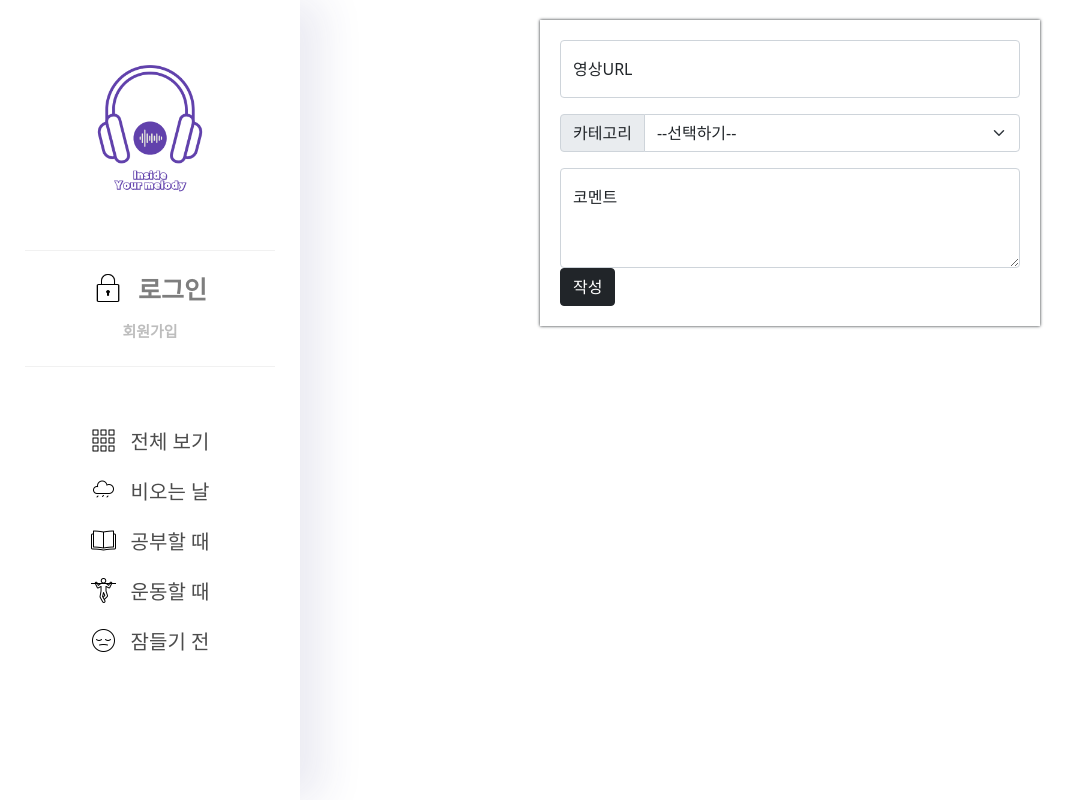
After one commit to yeun38/Inside-Your-Melody, a Flask app: template templates/post.html in a window 1280 px wide. The commit adds this page. Shown: the whole page, without its empty margins (0-1080 px from the left). Run offline with Flask 2, Linux system fonts and the light colour scheme; the template is opened without the code that fills it, so the values that code supplies are empty.

Commit message:
1차 리스트 병합용.

```diff
--- a/app.py
+++ b/app.py
@@ -0,0 +1,46 @@
+from flask import Flask, render_template, request, jsonify
+import requests
+from bs4 import BeautifulSoup
+from pymongo import MongoClient
+app = Flask(__name__)
+
+client = MongoClient('mongodb+srv://test:sparta@cluster0.m59gg.mongodb.net/Cluster0?retryWrites=true&w=majority')
+db = client.dbsparta
+
+@app.route('/')
+def home():
+    return render_template('index.html')
+
+@app.route("/post", methods=["POST"])
+def web_post_post():
+    url_receive = request.form['url_give']    #서버로써 받아오는 값 3개
+    comment_receive = request.form['comment_give']
+    category_receive = request.form['category_give']
+    doc = {     #그 값3개를 doc에 딕셔너리형태로 넣고 db에 저장.
+        'url': url_receive,
+        'category' : category_receive,
+        'comment': comment_receive,
+    }
+    db.musics.insert_one(doc)
+    return jsonify({'msg': '작성 완료!'})
+
+@app.route("/musics", methods=["GET"])
+def musics_get():
+    music_list = list(db.musics.find({},{'_id':False}))
+    return jsonify({'musics':music_list})
+
+def getviewcount():
+
+    headers = {
+        'User-Agent': 'Mozilla/5.0 (Windows NT 10.0; Win64; x64)AppleWebKit/537.36 (KHTML, like Gecko) Chrome/73.0.3683.86 Safari/537.36'}
+    data = requests.get('https://www.youtube.com/watch?v=CS7ZmPGixjQ', headers=headers)
+
+    soup = BeautifulSoup(data.text, 'html.parser')
+    viewcount = soup.selectOne('#formatted-snippet-text > span:nth-child(1)')
+    print(viewcount)
+
+
+
+
+if __name__ == '__main__':
+    app.run('0.0.0.0', port=5000, debug=True)
--- a/static/header.css
+++ b/static/header.css
@@ -99,3 +99,17 @@ main {margin-left: 300px;}
 .musicList {
 
 }
+
+.musicList > .wrap {
+
+    margin: 10px 10px 10px 10px;
+}
+
+.mypost {
+            max-width: 500px;
+            width: 95%;
+            margin: 20px auto 0px auto;
+
+            box-shadow: 0px 0px 3px 0px;
+            padding: 20px;
+        }
--- a/static/header.js
+++ b/static/header.js
@@ -2,7 +2,8 @@ $(document).ready(
     function animated() {
         for (i = 0; i < $('.icos').length; i++) {
             let target = $('.icos')[i]
-            let url = $(target).css('background-image').split('Melody')[1].split('.')[0]
+            let url = $(target).css('background-image').replace(/^url\(['"](.+)['"]\)/, '$1');
+            url = url.split(window.origin)[1].split('.')[0]
             target.addEventListener('mouseover', function move() {
                 let newUrl = '../' + url + '.gif'
                 $(target).css('background-image', 'url(' + newUrl + ')')
@@ -14,3 +15,70 @@ $(document).ready(
         }
     }
 )
+
+
+
+
+function post() {
+    let url = $('#url').val()
+    let category = $('#category').val()
+    let comment = $('#comment').val()
+    $.ajax({
+        type: 'POST',
+        url: '/post',
+        data: {url_give: url, comment_give: comment, category_give: category},
+        success: function (response) {
+            alert(response['msg'])
+            window.location.reload()
+        }
+    });
+    console.log(url, comment)
+}
+
+$(document).ready(function () {
+            show_musics();
+        });
+
+        function show_musics() {
+            $('#cards-box').empty()
+            $.ajax({
+                type: 'GET',
+                url: '/musics',
+                data: {},
+                success: function (response) {
+                    console.log(response)
+                    let rows = response['musics']
+                    for (let i = 0; i < rows.length; i++) {
+                        let url = rows[i]['url']
+                        let comment = rows[i]['comment']
+                        let aa = url.split('/',4)[3]
+                        let temp_html = `<div class="col">
+                                            <div class="card">
+                                                <a href="banner.html"> <img src="https://i.ytimg.com/vi/J79HVjqxejs/hq720.jpg"
+                                                                            class="card-img-top" width="300px" alt="..."> </a>
+
+                                                <div class="card-body">
+                                                    <h5 class="card-title">제목 비올때 어쩌구</h5>
+                                                    <p class="card-text">코멘트</p>
+                                                    <p>좋아요수</p>
+                                                </div>
+                                            </div>
+                                        </div>
+                                        <div class="col">
+                                            <div class="card">
+
+                                                <a href="banner.html"> <img src="https://i.ytimg.com/vi_webp/${aa}/maxresdefault.webp"
+                                                                            class="card-img-top" width="300px" alt="..."> </a>
+
+                                                <div class="card-body">
+                                                    <h5 class="card-title">${url}</h5>
+                                                    <p class="card-text">${comment}</p>
+                                                    <p>좋아요수</p>
+                                                </div>
+                                            </div>
+                                        </div>`
+                        $('#cards-box').append(temp_html)
+                    }
+                }
+            });
+        }
--- /dev/null
+++ b/templates/post.html
@@ -0,0 +1,75 @@
+<!DOCTYPE html>
+<html lang="ko">
+<head>
+    <meta charset="UTF-8">
+    <meta name="viewport" content="width=device-width, initial-scale=1, shrink-to-fit=no">
+    <link href="https://cdn.jsdelivr.net/npm/bootstrap@5.0.2/dist/css/bootstrap.min.css" rel="stylesheet"
+          integrity="sha384-EVSTQN3/azprG1Anm3QDgpJLIm9Nao0Yz1ztcQTwFspd3yD65VohhpuuCOmLASjC" crossorigin="anonymous">
+    <script src="https://ajax.googleapis.com/ajax/libs/jquery/3.5.1/jquery.min.js"></script>
+    <script src="https://cdn.jsdelivr.net/npm/bootstrap@5.0.2/dist/js/bootstrap.bundle.min.js"
+            integrity="sha384-MrcW6ZMFYlzcLA8Nl+NtUVF0sA7MsXsP1UyJoMp4YLEuNSfAP+JcXn/tWtIaxVXM"
+            crossorigin="anonymous"></script>
+    <title>Inside Your Melody</title>
+    <script src="https://ajax.googleapis.com/ajax/libs/jquery/3.5.1/jquery.min.js"></script>
+    <script type="text/javascript" src="../static/header.js"></script>
+    <link href="../static/header.css" rel="stylesheet">
+</head>
+<body>
+<header>
+    <div class="fcc">
+        <a class="logoImg icos" href=""></a>
+    </div>
+    <div class="loginArea fcc">
+        <div><a class="ico loginIco icos" href="">로그인</a></div>
+        <div><a href="">회원가입</a></div>
+    </div>
+    <nav>
+        <ul class="fcc">
+            <li>
+                <div><a class="ico viewAllIco icos" href="">전체 보기</a></div>
+            </li>
+            <li>
+                <div><a class="ico rainIco icos" href="">비오는 날</a></div>
+            </li>
+            <li>
+                <div><a class="ico studyIco icos" href="">공부할 때</a></div>
+            </li>
+            <li>
+                <div><a class="ico healthIco icos" href="">운동할 때</a></div>
+            </li>
+            <li>
+                <div><a class="ico sleepIco icos" href="">잠들기 전</a></div>
+            </li>
+        </ul>
+    </nav>
+</header>
+<main>
+<div class="mypost" id="post-box">
+    <div class="form-floating mb-3">
+        <input type="email" class="form-control" id="url" placeholder="name@example.com">
+        <label for="floatingInput">영상URL</label>
+    </div>
+    <div class="input-group mb-3">
+        <label class="input-group-text" for="inputGroupSelect01">카테고리</label>
+        <select class="form-select" id="category">
+            <option selected>--선택하기--</option>
+            <option value="1">비오는 날</option>
+            <option value="2">공부할 때</option>
+            <option value="3">운동할 때</option>
+            <option value="4">잠들기 전</option>
+        </select>
+    </div>
+    <div class="form-floating">
+            <textarea id = "comment" class="form-control" placeholder="Leave a comment here" id="floatingTextarea2"
+                      style="height: 100px"></textarea>
+        <label for="floatingTextarea2">코멘트</label>
+    </div>
+    <div class="mybtn">
+        <button onclick="post()" type="button" class="btn btn-dark">작성</button>
+    </div>
+
+
+</div>
+</main>
+</body>
+</html>
```
Also changed, not shown: templates/index.html (+94 -6 lines).
